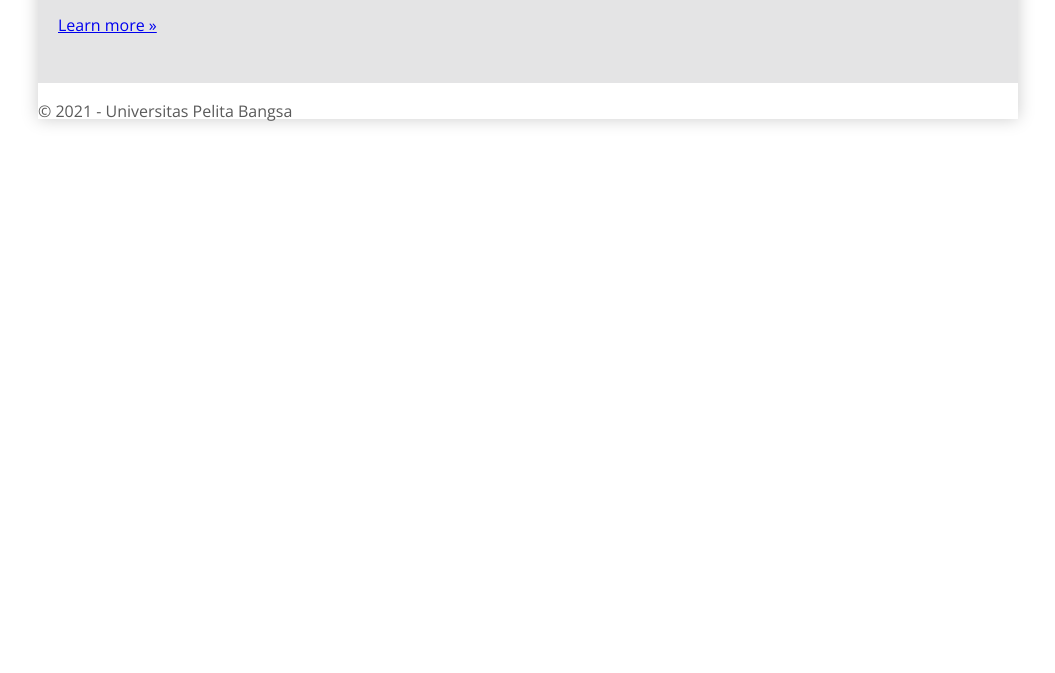
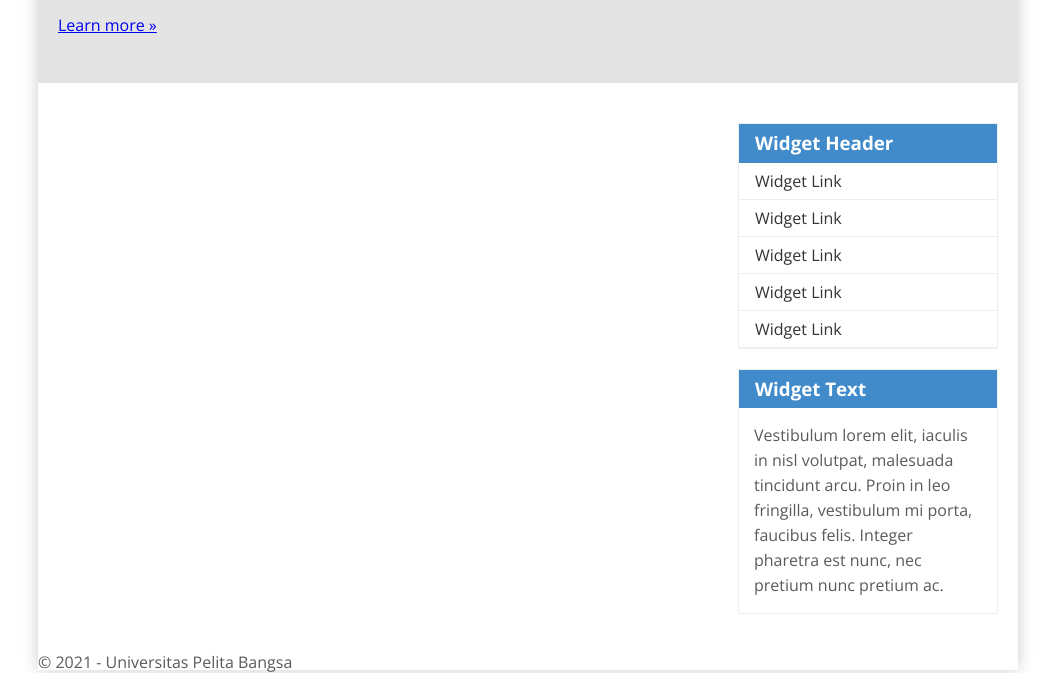
Before and after one commit to taufiqalif/Lab4Web, a plain HTML site: page index.html in a window 1280 px wide. Shown: the part 339-1012 px from the top of the page, without its empty margins (112-1167 px from the left). Before the commit the page ends 800 px from the top, so only its background shows below. Drawn offline with nearby package versions, Linux system fonts and the light colour scheme.

Commit message:
membuat layout sederhana

```diff
--- a/index.html
+++ b/index.html
@@ -29,7 +29,25 @@
 
     <section id="wrapper">
       <section id="main"></section>
-      <aside id="sidebar"></aside>
+
+      <aside id="sidebar">
+        <div class="widget-box">
+          <h3 class="title">Widget Header</h3>
+          <ul>
+            <li><a href="#">Widget Link</a></li>
+            <li><a href="#">Widget Link</a></li>
+            <li><a href="#">Widget Link</a></li>
+            <li><a href="#">Widget Link</a></li>
+            <li><a href="#">Widget Link</a></li>
+          </ul>
+        </div>
+        <div class="widget-box">
+          <h3 class="title">Widget Text</h3>
+          <p>Vestibulum lorem elit, iaculis in nisl volutpat, malesuada tincidunt arcu. Proin in leo fringilla,
+            vestibulum mi porta, faucibus felis. Integer pharetra est nunc, nec pretium nunc pretium ac.</p>
+        </div>
+      </aside>
+
     </section>
     <footer>
       <p>&copy; 2021 - Universitas Pelita Bangsa</p>
--- a/style2.css
+++ b/style2.css
@@ -57,3 +57,48 @@ nav a:hover {
   font-size: 18px;
   line-height: 25px;
 }
+
+/* main content */
+#wrapper {
+  margin: 0;
+}
+#main {
+  float: left;
+  width: 640px;
+  padding: 20px;
+} /* sidebar area */
+#sidebar {
+  float: left;
+  width: 260px;
+  padding: 20px;
+}
+
+/* widget */
+.widget-box {
+  border: 1px solid #eee;
+  margin-bottom: 20px;
+}
+.widget-box .title {
+  padding: 10px 16px;
+  background-color: #428bca;
+  color: #fff;
+}
+.widget-box ul {
+  list-style-type: none;
+}
+.widget-box li {
+  border-bottom: 1px solid #eee;
+}
+.widget-box li a {
+  padding: 10px 16px;
+  color: #333;
+  display: block;
+  text-decoration: none;
+}
+.widget-box li:hover a {
+  background-color: #eee;
+}
+.widget-box p {
+  padding: 15px;
+  line-height: 25px;
+}
```
Also changed, not shown: img/17.png (added), img/18.png (added), img/19.png (added), img/20.png (added), 1 other file.
